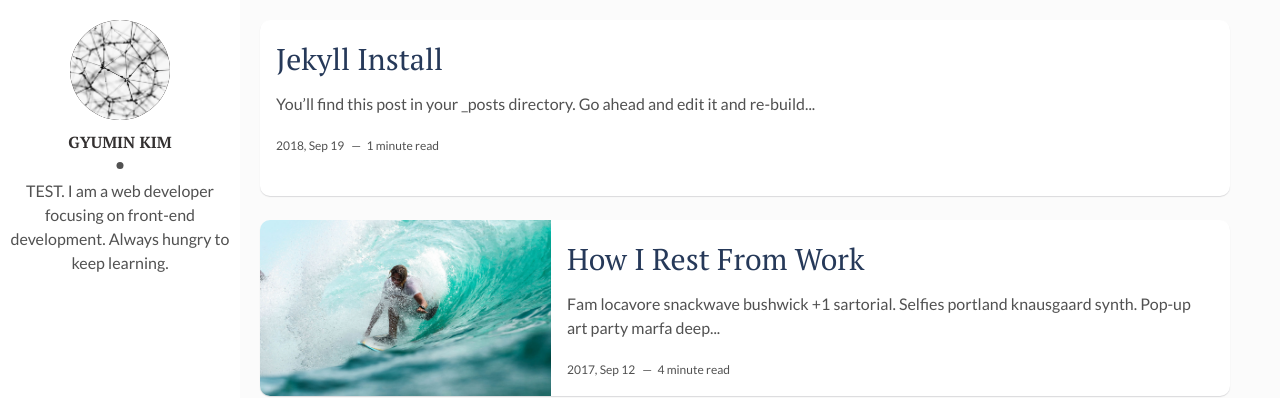
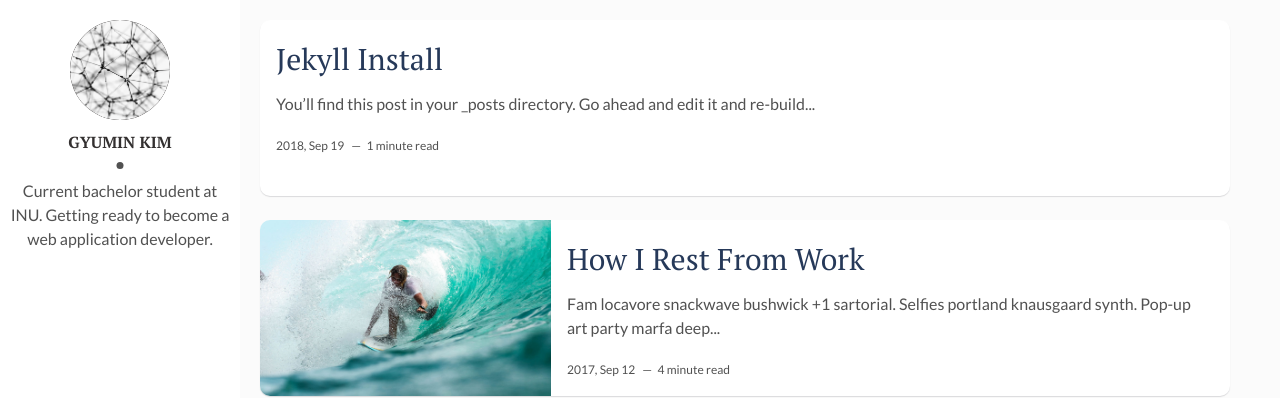
Before and after one commit to gyumin-kim/gyumin-kim.github.com, a Jekyll site: the page built from index.html, in a window 1280 px wide. Shown: the top 398 px of the page. Built offline with Jekyll 4.4.1, drawn with Linux system fonts in a browser that asks for light colours; the list of posts is cut into pages by our own code.

Commit message:
Modify 'about-author', 'social-twitter'

```diff
--- a/_config.yml
+++ b/_config.yml
@@ -11,8 +11,8 @@ site-twitter: #if your site has a twitter account, enter it here
 # Author Settings
 author: Gyumin Kim # add your name
 author-img: thread-crop.jpg # add your photo
-about-author: TEST. I am a web developer focusing on front-end development. Always hungry to keep learning. # add description
-social-twitter:  # add your Twitter handle
+about-author: Current bachelor student at INU. Getting ready to become a web application developer. # add description
+social-twitter: / # add your Twitter handle
 social-facebook: kmmguumnn # add your Facebook handle
 social-github: gyumin-kim # add your Github handle
 social-linkedin: gyumin-kim # add your Linkedin handle
--- a/_layouts/main.html
+++ b/_layouts/main.html
@@ -17,7 +17,7 @@ layout: default
       <h3 class="contact-title">Contact me</h3>
       <ul>
         {% if site.social-twitter %}
-          <li><a href="https://twitter.com/{{ site.social-twitter }}" target="_blank"><i class="fa fa-twitter" aria-hidden="true"></i></a></li>
+          <li><a href="https://twitter.com{{ site.social-twitter }}" target="_blank"><i class="fa fa-twitter" aria-hidden="true"></i></a></li>
         {% else %}
           <li><a href="https://twitter.com/artemsheludko_" target="_blank"><i class="fa fa-twitter" aria-hidden="true"></i></a></li>
         {% endif %}
```
